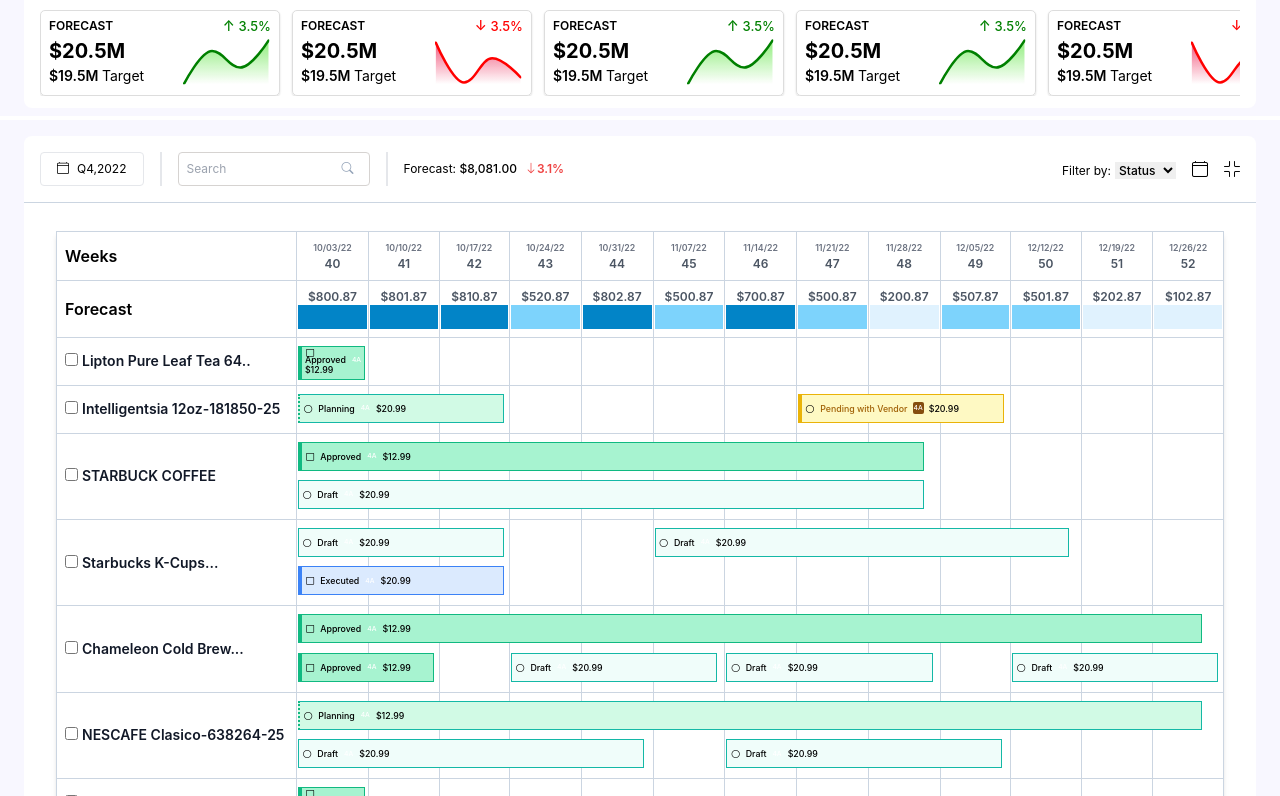
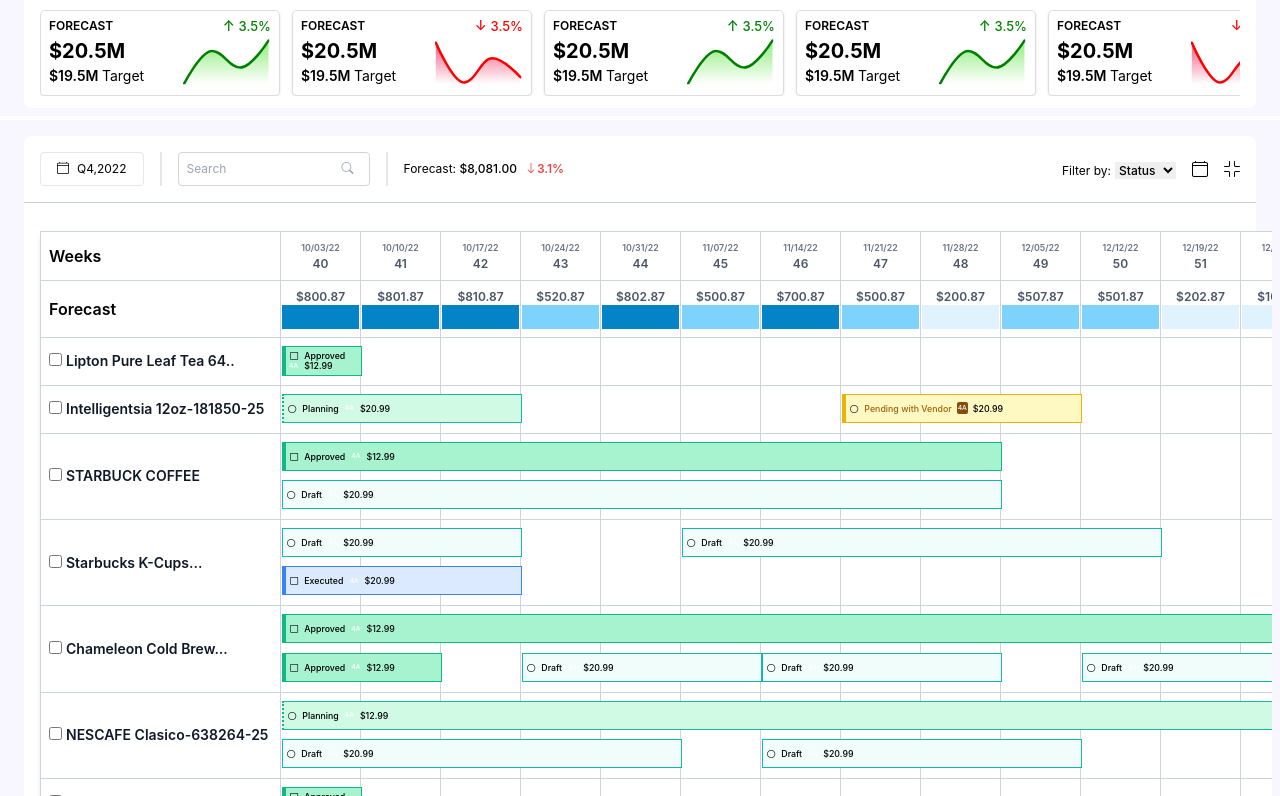
Before and after one commit to anubhavcse08/abs_poc_moonraft, a React (Create React App) app: page / in a window 1280 px wide. Shown: the part 304-1100 px from the top of the page. Built offline with nearby package versions, Linux system fonts and the light colour scheme.

Commit message:
style changes

```diff
--- a/src/App.css
+++ b/src/App.css
@@ -150,19 +150,19 @@
 }
 
 
-.cell-width-1 { width: 4.2rem; }
-.cell-width-2 { width: 8.5rem; }
-.cell-width-3 { width: 12.9rem; }
-.cell-width-4 { width: 17.2rem; }
-.cell-width-5 { width: 21.6rem; }
-.cell-width-6 { width: 25.9rem; }
-.cell-width-7 { width: 30.5rem; }
-.cell-width-8 { width: 35.5rem; }
-.cell-width-9 { width: 39.1rem; }
-.cell-width-10 { width: 43.7rem; }
-.cell-width-11 { width: 48.1rem; }
-.cell-width-12 { width: 52.5rem; }
-.cell-width-13 { width: 56.5rem; }
+.cell-width-1 { width: 5rem; }
+.cell-width-2 { width: 10rem; }
+.cell-width-3 { width: 15rem; }
+.cell-width-4 { width: 20rem; }
+.cell-width-5 { width: 25rem; }
+.cell-width-6 { width: 30rem; }
+.cell-width-7 { width: 35rem; }
+.cell-width-8 { width: 40rem; }
+.cell-width-9 { width: 45rem; }
+.cell-width-10 { width: 50rem; }
+.cell-width-11 { width: 55rem; }
+.cell-width-12 { width: 60rem; }
+.cell-width-13 { width: 65rem; }
 
 .status-zone-label {
   font-size: 0.42rem;
--- /dev/null
+++ b/src/components/dashboard/TableDesc.css
@@ -0,0 +1,4 @@
+table {
+  table-layout: fixed;
+  width: 100%;
+}
--- a/src/components/dashboard/TableDesc.js
+++ b/src/components/dashboard/TableDesc.js
@@ -1,17 +1,19 @@
 import React, { Component, Fragment } from "react";
 import { foreCastInfo, weekWiseData } from "../../apiData/forecastData";
 import DataCellLabel from "./DataCellLabel";
+
+import "./TableDesc.css";
 
 class TableDesc extends Component {
   constructor(props) {
     super(props);
     this.state = {
       foreCastDetails: foreCastInfo,
-            weekWiseDetails: weekWiseData
-        }
+      weekWiseDetails: weekWiseData,
+    };
   }
   getForecastStatus = (targetType) => {
-        let bgColor = 'bg-sky-600';
+    let bgColor = "bg-sky-600";
     switch (targetType) {
       case "Good":
         bgColor = "bg-sky-600";
@@ -26,32 +28,57 @@
         break;
     }
     return bgColor;
-    }
+  };
   renderTableHeaderCell = (headerTitle) => {
-        return <tr>
-            <th className='py-2 border border-slate-300 bg-white font-semibold w-96 px-2 text-left'>{headerTitle}</th>
+    return (
+      <tr>
+        <th className="py-2 border border-slate-300 bg-white font-semibold w-60 px-2 text-left">
+          {headerTitle}
+        </th>
         {this.state.foreCastDetails.map((item, index) => {
-                return <th key={index} className='py-2 border border-slate-300 bg-white font-semibold text-center w-24'>
-                    {headerTitle === 'Weeks' ?
-                        <><p className="whitespace-no-wrap text-gray-500 text-xs text-custom-small">{item.week}</p>
-                            <p className='whitespace-no-wrap text-gray-600 text-xs'>{item.weekNumber}</p></> : <>
-                            <p className='whitespace-no-wrap text-gray-600 text-xs'>{item.target}</p>
-                            <p className={`${this.getForecastStatus(item.targetType)} py-3 w-full`}></p>
-                        </>}
+          return (
+            <th
+              key={index}
+              className="py-2 border border-slate-300 bg-white font-semibold text-center w-20"
+            >
+              {headerTitle === "Weeks" ? (
+                <>
+                  <p className="whitespace-no-wrap text-gray-500 text-xs text-custom-small">
+                    {item.week}
+                  </p>
+                  <p className="whitespace-no-wrap text-gray-600 text-xs">
+                    {item.weekNumber}
+                  </p>
+                </>
+              ) : (
+                <>
+                  <p className="whitespace-no-wrap text-gray-600 text-xs">
+                    {item.target}
+                  </p>
+                  <p
+                    className={`${this.getForecastStatus(
+                      item.targetType
+                    )} py-3 w-full`}
+                  ></p>
+                </>
+              )}
             </th>
+          );
         })}
       </tr>
-    }
+    );
+  };
   renderTableHeader = () => {
     return (
       <>
-                {this.renderTableHeaderCell('Weeks')}
-                {this.renderTableHeaderCell('Forecast')}
+        {this.renderTableHeaderCell("Weeks")}
+        {this.renderTableHeaderCell("Forecast")}
       </>
-        )
-    }
+    );
+  };
   getColspanCell = (forecastInfo, dataCell) => {
-        let week = 0, isStatusBar = false;
+    let week = 0,
+      isStatusBar = false;
     for (let i = 0; i < forecastInfo.length; i++) {
       const element = forecastInfo[i];
       if (dataCell.week === element.startWeek) {
@@ -61,62 +88,84 @@
       }
     }
     return { week, isStatusBar };
-    }
+  };
   renderCellStatusLabel = (isStatusBar, week, item, dataCell, i, count) => {
-        return <>
-            {isStatusBar && <td className={`py-2 custom-height-${item.noOfRows} border border-slate-300 bg-white w-24 relative`} key={i}>
+    return (
+      <>
+        {isStatusBar && (
+          <td
+            className={`py-2 custom-height-${item.noOfRows} border border-slate-300 bg-white w-20 relative`}
+            key={i}
+          >
             {item.forecastInfo.map((data) => {
               if (dataCell.week === data.startWeek) {
-                        return <DataCellLabel option={data} row={data.$row} />
+                return <DataCellLabel option={data} row={data.$row} />;
               }
-                    return <></>
+              return <></>;
             })}
-            </td>}
-            {!isStatusBar && <td className={`py-2 custom-height-${item.noOfRows} border border-slate-300 bg-white w-24 relative`} key={i}></td>}
+          </td>
+        )}
+        {!isStatusBar && (
+          <td
+            className={`py-2 custom-height-${item.noOfRows} border border-slate-300 bg-white w-20 relative`}
+            key={i}
+          ></td>
+        )}
         {/* {!isStatusBar && count <= i && <td className='py-2 border border-slate-300 bg-white w-24' key={i}></td>} */}
       </>
-    }
+    );
+  };
   renderElement = (item) => {
     let count = 0;
     return this.state.foreCastDetails.map((element, i) => {
-            const { week, isStatusBar } = this.getColspanCell(item.forecastInfo, element);
+      const { week, isStatusBar } = this.getColspanCell(
+        item.forecastInfo,
+        element
+      );
       // count = isStatusBar ? i + week : count;
-            return this.renderCellStatusLabel(isStatusBar, week, item, element, i, count);
+      return this.renderCellStatusLabel(
+        isStatusBar,
+        week,
+        item,
+        element,
+        i,
+        count
+      );
     });
-    }
+  };
 
   renderTableData = () => {
     return this.state.weekWiseDetails.data.map((item, index) => {
-            return <tr key={index}>
-                <td className='py-2 border border-slate-300 bg-white font-semibold w-96 px-2'>
-                    <div className='flex flex-row items-baseline'>
+      return (
+        <tr key={index}>
+          <td className="py-2 border border-slate-300 bg-white font-semibold w-96 px-2">
+            <div className="flex flex-row items-baseline">
               <input type="checkbox" class="checked:bg-blue-500" />
-                        <p className='whitespace-no-wrap text-gray-900 text-sm ml-1'>{item.Title}</p>
+              <p className="whitespace-no-wrap text-gray-900 text-sm ml-1">
+                {item.Title}
+              </p>
             </div>
           </td>
           {this.renderElement(item)}
         </tr>
+      );
     });
-    }
+  };
   render() {
     return (
       <React.Fragment>
-                <div className="container mx-auto px-4">
+        <div className="container mx-auto ">
           <div className="-mx-4 sm:-mx-8 px-4 sm:px-8 py-4 overflow-x-auto">
             <div className="inline-block min-w-full shadow-md overflow-hidden">
               <table className="min-w-full leading-normal border-collapse border border-slate-400">
-                                <thead>
-                                    {this.renderTableHeader()}
-                                </thead>
-                                <tbody>
-                                    {this.renderTableData()}
-                                </tbody>
+                <thead>{this.renderTableHeader()}</thead>
+                <tbody>{this.renderTableData()}</tbody>
               </table>
             </div>
           </div>
         </div>
       </React.Fragment>
-        )
+    );
   }
 }
 
```
Lines whose indentation alone changed are shown as unchanged.
